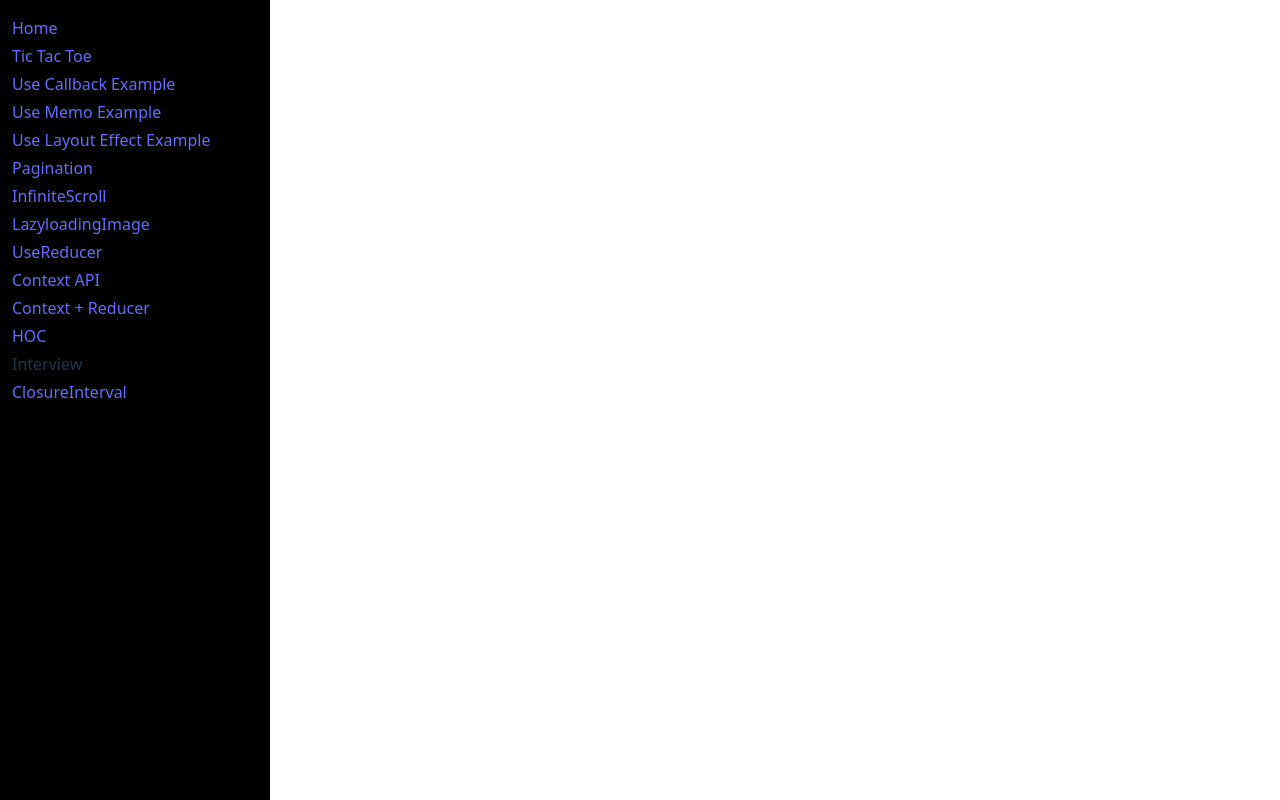
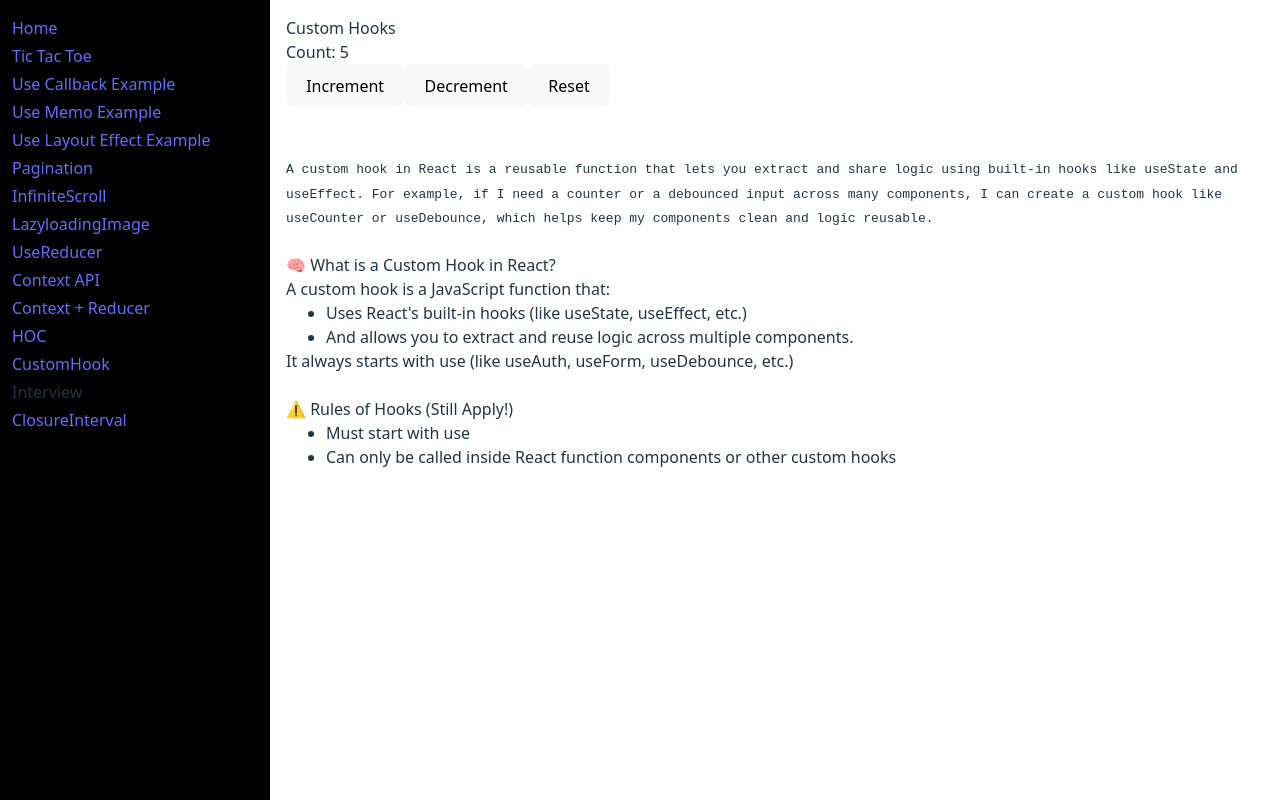
Before and after one commit to g-abhishek/vite-react, a React (Vite) app in the folder vite-react/: page /custom-hook in a window 1280 px wide. Built offline with nearby package versions, Linux system fonts and the light colour scheme.

Commit message:
custom hooks

```diff
--- a/vite-react/src/App.jsx
+++ b/vite-react/src/App.jsx
@@ -13,6 +13,7 @@ import ContextAPI from "./components/ContextAPI";
 import UseReducerComponent from "./components/UseReducerComponent";
 import ContextReducer from "./components/ContextReducer";
 import HOC from "./components/HOC";
+import CustomHook from "./components/CustomHook";
 
 function App() {
   return (
@@ -31,12 +32,14 @@ function App() {
           <Link to={"/context-api"}>Context API</Link>
           <Link to={"/context-reducer"}>Context + Reducer</Link>
           <Link to={"/hoc"}>HOC</Link>
+          <Link to={"/custom-hook"}>CustomHook</Link>
 
           <div>Interview</div>
           <Link to={"/closure-interval"}>ClosureInterval</Link>
         </div>
         <div className="main-content">
           <Routes>
+            <Route path="/custom-hook" element={<CustomHook />} />
             <Route path="/hoc" element={<HOC />} />
             <Route path="/context-reducer" element={<ContextReducer />} />
             <Route path="/context-api" element={<ContextAPI />} />
--- /dev/null
+++ b/vite-react/src/components/CustomHook/index.jsx
@@ -0,0 +1,59 @@
+import useCounter from "../../hooks/useCounter";
+
+const CustomHook = () => {
+  const { count, increment, decrement, reset } = useCounter(5);
+  return (
+    <>
+      <div>
+        <p>Custom Hooks</p>
+        <div>
+          <p>Count: {count}</p>
+          <button onClick={increment}>Increment</button>
+          <button onClick={decrement}>Decrement</button>
+          <button onClick={reset}>Reset</button>
+        </div>
+
+        <br />
+        <br />
+        <code>
+          A custom hook in React is a reusable function that lets you extract
+          and share logic using built-in hooks like useState and useEffect. For
+          example, if I need a counter or a debounced input across many
+          components, I can create a custom hook like useCounter or useDebounce,
+          which helps keep my components clean and logic reusable.
+        </code>
+
+        <br />
+        <br />
+        <div>
+          🧠 What is a Custom Hook in React?
+          <p>A custom hook is a JavaScript function that:</p>
+          <ul>
+            <li>
+              Uses React's built-in hooks (like useState, useEffect, etc.)
+            </li>
+            <li>
+              And allows you to extract and reuse logic across multiple
+              components.
+            </li>
+          </ul>
+          It always starts with use (like useAuth, useForm, useDebounce, etc.)
+        </div>
+
+        <br />
+        <div>
+          ⚠️ Rules of Hooks (Still Apply!)
+          <ul>
+            <li>Must start with use</li>
+            <li>
+              Can only be called inside React function components or other
+              custom hooks
+            </li>
+          </ul>
+        </div>
+      </div>
+    </>
+  );
+};
+
+export default CustomHook;
--- /dev/null
+++ b/vite-react/src/hooks/useCounter.jsx
@@ -0,0 +1,12 @@
+import { useState } from "react";
+
+const useCounter = (initialValue = 0) => {
+  const [count, setCount] = useState(initialValue);
+
+  const increment = () => setCount(count + 1);
+  const decrement = () => setCount(count - 1);
+  const reset = () => setCount(initialValue);
+
+  return { count, increment, decrement, reset };
+};
+export default useCounter;
```
